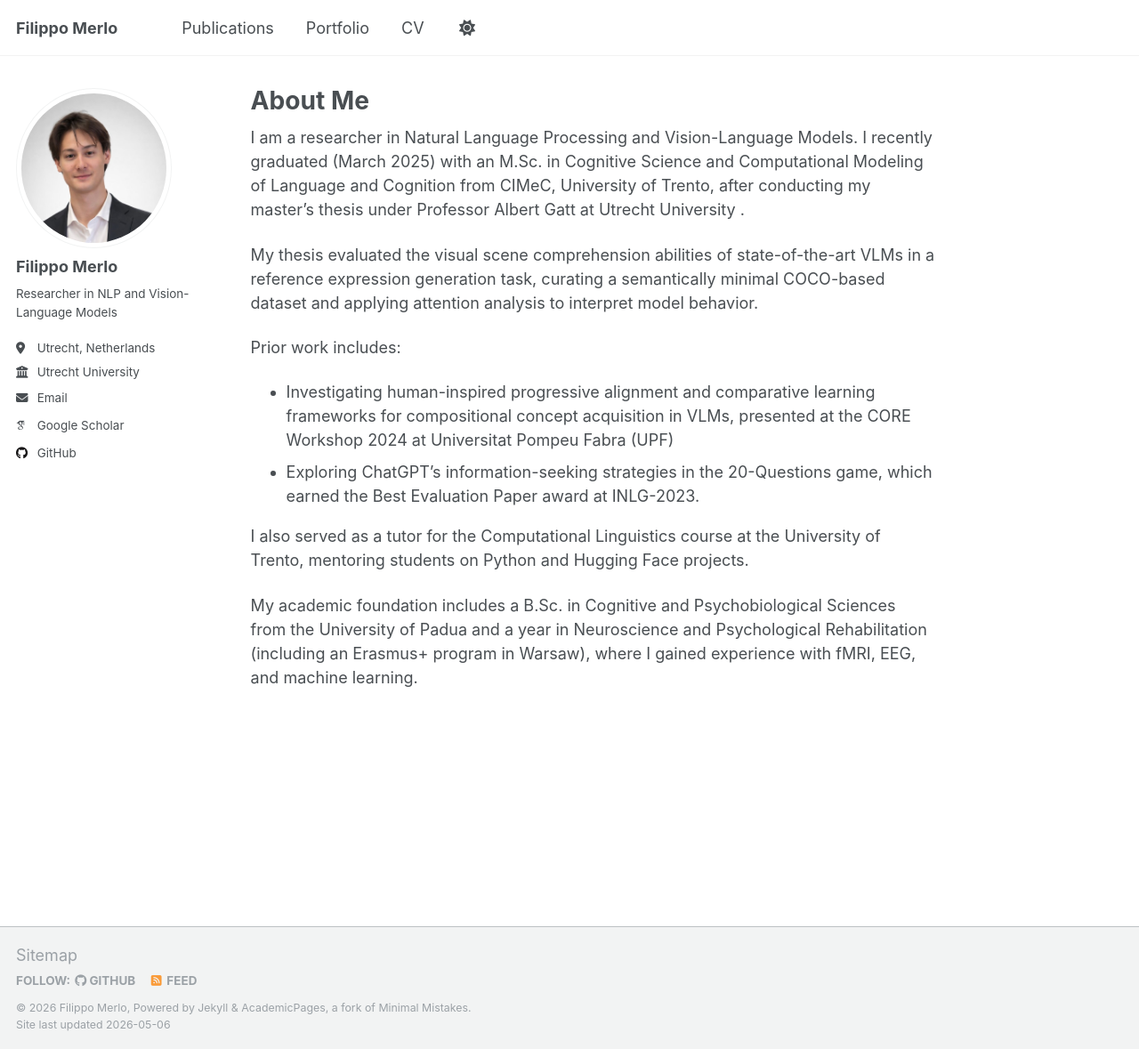
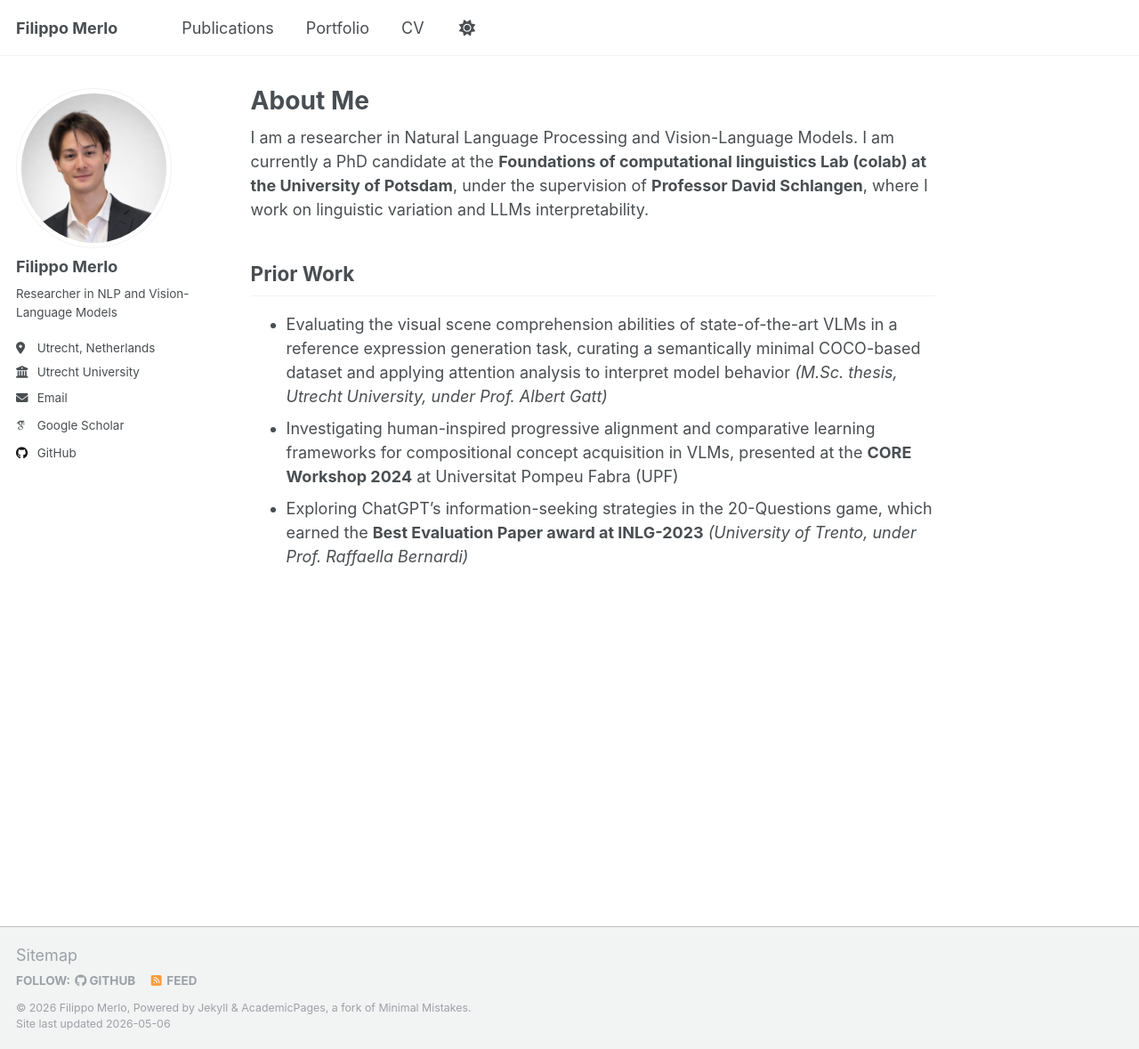
Before and after one commit to filippo-merlo/filippo-merlo.github.io, a Jekyll site: the page built from _pages/about.md, in a window 1280 px wide and 1179 px high. Shown: the whole window at 89% size. Built offline with Jekyll 4.4.1, drawn with Linux system fonts in a browser that asks for light colours; some web fonts are replaced.

Commit message:
about changes

```diff
--- a/_pages/about.md
+++ b/_pages/about.md
@@ -7,14 +7,10 @@ redirect_from:
   - /about.html
 ---
 
-I am a researcher in Natural Language Processing and Vision-Language Models. I recently graduated (March 2025) with an M.Sc. in Cognitive Science and Computational Modeling of Language and Cognition from CIMeC, University of Trento, after conducting my master’s thesis under Professor Albert Gatt at Utrecht University .
+I am a researcher in Natural Language Processing and Vision-Language Models. I am currently a PhD candidate at the **Foundations of computational linguistics Lab (colab) at the University of Potsdam**, under the supervision of **Professor David Schlangen**, where I work on linguistic variation and LLMs interpretability.
 
-My thesis evaluated the visual scene comprehension abilities of state-of-the-art VLMs in a reference expression generation task, curating a semantically minimal COCO-based dataset and applying attention analysis to interpret model behavior.
+## Prior Work
 
-Prior work includes:
-- Investigating human-inspired progressive alignment and comparative learning frameworks for compositional concept acquisition in VLMs, presented at the CORE Workshop 2024 at Universitat Pompeu Fabra (UPF)
-- Exploring ChatGPT’s information-seeking strategies in the 20-Questions game, which earned the Best Evaluation Paper award at INLG-2023.
-
-I also served as a tutor for the Computational Linguistics course at the University of Trento, mentoring students on Python and Hugging Face projects.
-
-My academic foundation includes a B.Sc. in Cognitive and Psychobiological Sciences from the University of Padua and a year in Neuroscience and Psychological Rehabilitation (including an Erasmus+ program in Warsaw), where I gained experience with fMRI, EEG, and machine learning.
+- Evaluating the visual scene comprehension abilities of state-of-the-art VLMs in a reference expression generation task, curating a semantically minimal COCO-based dataset and applying attention analysis to interpret model behavior *(M.Sc. thesis, Utrecht University, under Prof. Albert Gatt)*
+- Investigating human-inspired progressive alignment and comparative learning frameworks for compositional concept acquisition in VLMs, presented at the **CORE Workshop 2024** at Universitat Pompeu Fabra (UPF)
+- Exploring ChatGPT's information-seeking strategies in the 20-Questions game, which earned the **Best Evaluation Paper award at INLG-2023** *(University of Trento, under Prof. Raffaella Bernardi)*
```
